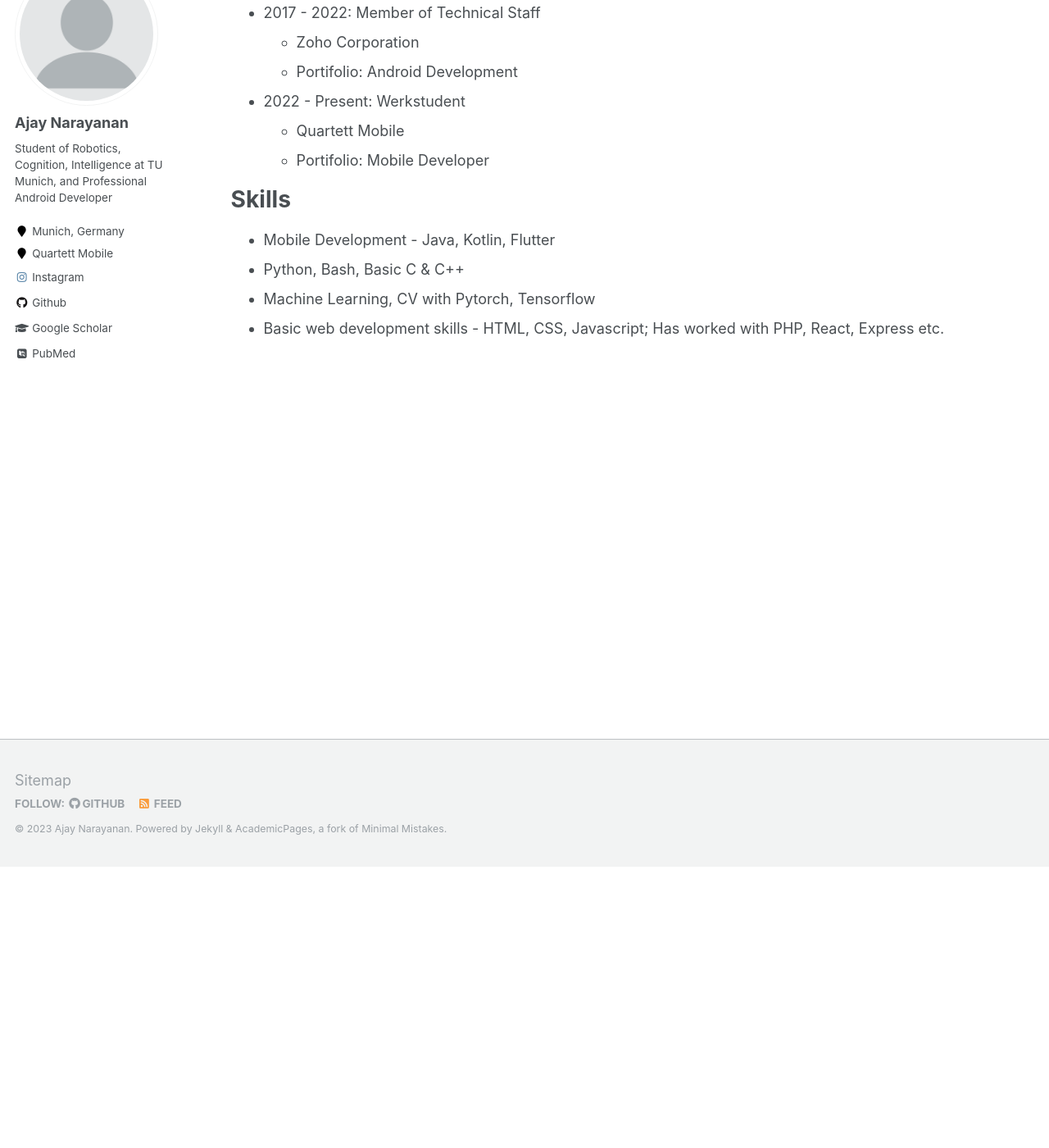
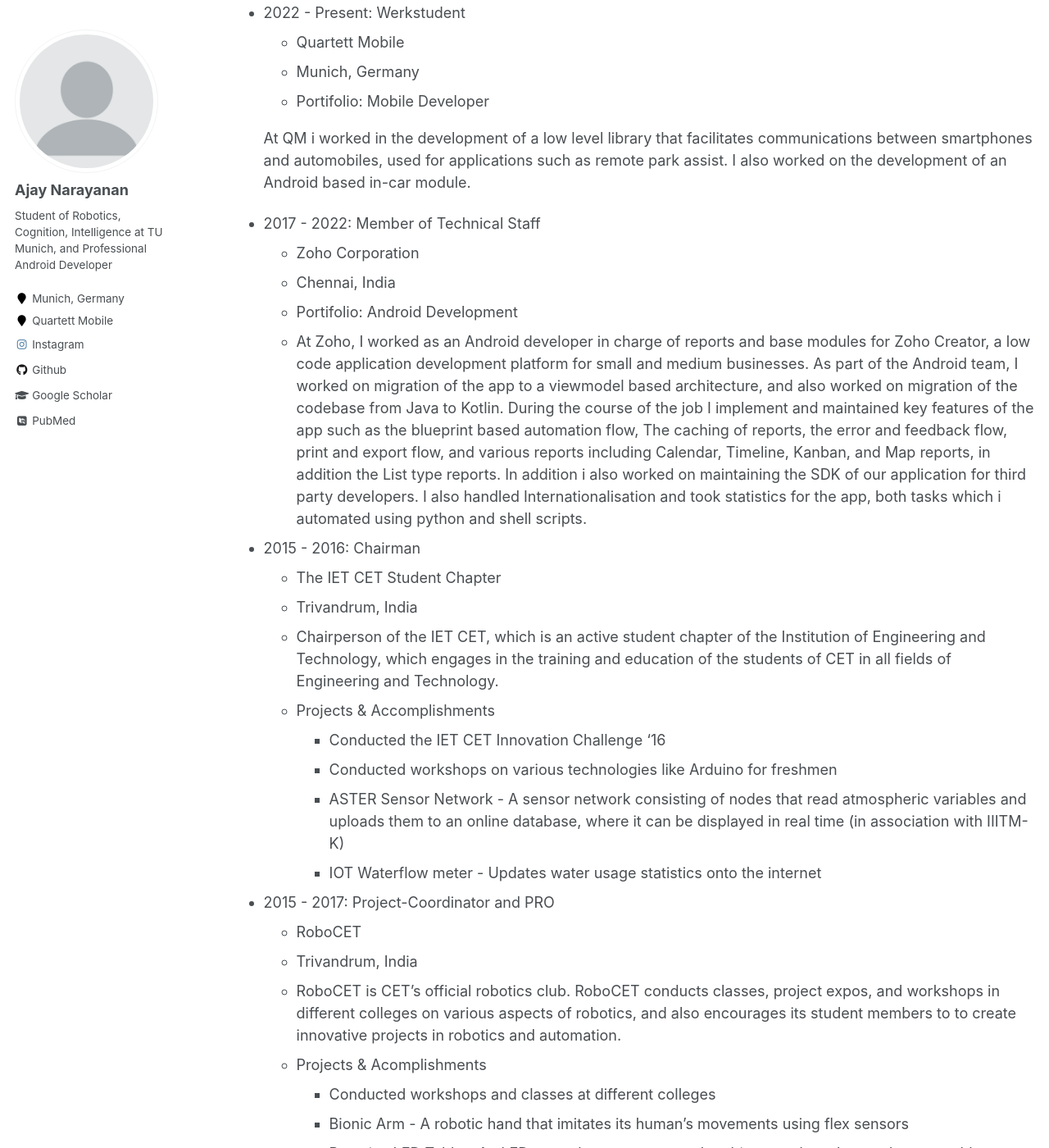
Before and after one commit to AjayDextrous/AjayDextrous.github.io, a Jekyll site: the page built from _pages/cv.md, in a window 1280 px wide and 1400 px high, scrolled down 343 px. Shown: the whole window at 82% size. Built offline with Jekyll 4.4.1, drawn with Linux system fonts in a browser that asks for light colours; some web fonts are replaced; some of the changed text lies outside the part shown.

Commit message:
cv updated

```diff
--- a/_pages/cv.md
+++ b/_pages/cv.md
@@ -16,13 +16,58 @@
 
 Work experience
 ======
+* 2022 - Present: Werkstudent
+  * Quartett Mobile
+  * Munich, Germany
+  * Portifolio: Mobile Developer
+
+  At QM i worked in the development of a low level library that facilitates communications between smartphones and automobiles, used for applications such as remote park assist. I also worked on the development of an Android based in-car module.
+
 * 2017 - 2022: Member of Technical Staff
   * Zoho Corporation
+  * Chennai, India
   * Portifolio: Android Development
+  * At Zoho, I worked as an Android developer in charge of reports and base modules for Zoho Creator, a low code
+application development platform for small and medium businesses. As part of the Android team, I worked on
+migration of the app to a viewmodel based architecture, and also worked on migration of the codebase from Java
+to Kotlin. During the course of the job I implement and maintained key features of the app such as the blueprint
+based automation flow, The caching of reports, the error and feedback flow, print and export flow, and various
+reports including Calendar, Timeline, Kanban, and Map reports, in addition the List type reports. In addition i also
+worked on maintaining the SDK of our application for third party developers. I also handled Internationalisation
+and took statistics for the app, both tasks which i automated using python and shell scripts.
 
-* 2022 - Present: Werkstudent
-  * Quartett Mobile
-  * Portifolio: Mobile Developer
+* 2015 - 2016: Chairman
+  * The IET CET Student Chapter
+  * Trivandrum, India
+  * Chairperson of the IET CET, which is an active student chapter of the Institution of Engineering and Technology,
+which engages in the training and education of the students of CET in all fields of Engineering and Technology.
+  * Projects & Accomplishments
+    * Conducted the IET CET Innovation Challenge '16
+    * Conducted workshops on various technologies like Arduino for freshmen
+    * ASTER Sensor Network - A sensor network consisting of nodes that read atmospheric variables and uploads them to an online database, where it can be displayed in real time (in association with IIITM-K)
+    * IOT Waterflow meter - Updates water usage statistics onto the internet
+
+* 2015 - 2017: Project-Coordinator and PRO
+  * RoboCET
+  * Trivandrum, India
+  * RoboCET is CET's official robotics club. RoboCET conducts classes, project expos, and workshops in different
+colleges on various aspects of robotics, and also encourages its student members to to create innovative projects
+in robotics and automation.
+  * Projects & Acomplishments
+    * Conducted workshops and classes at different colleges
+    * Bionic Arm - A robotic hand that imitates its human's movements using flex sensors
+    * Reactive LED Table - An LED array that reacts to nearby objects and can be used as a touchless screen
+    * Quadcopter and its Tuning - A quadrotor arial vehicle that can be used for various applications including
+    * photography, surveillance, etc.
+    * Line Follower Robot - A robot that tracks a given path marked on the ground
+    * Gesture controlled robot - A robot that is wirelessly controlled by hand gestures
+
+* 2014 - 2015: Teacher
+  * Make a Difference
+  * Trivandrum, India
+  * Make a Difference (MAD) is a youth driven, non-profit organization working to ensure equitable outcomes for children in orphanages and street shelters.
+  * Accomplishments
+    * Taught math to children at Sree Chitra Home, Trivandrum
 
 Skills
 ======
```
